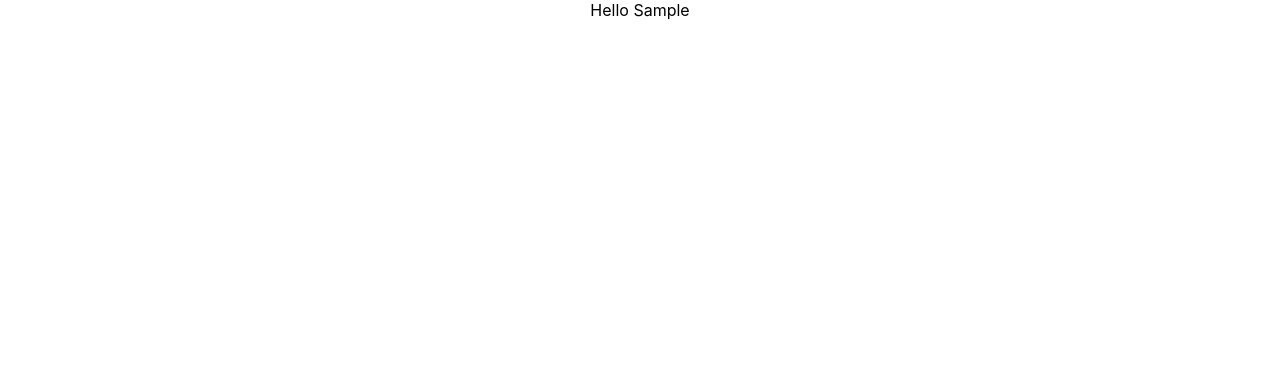
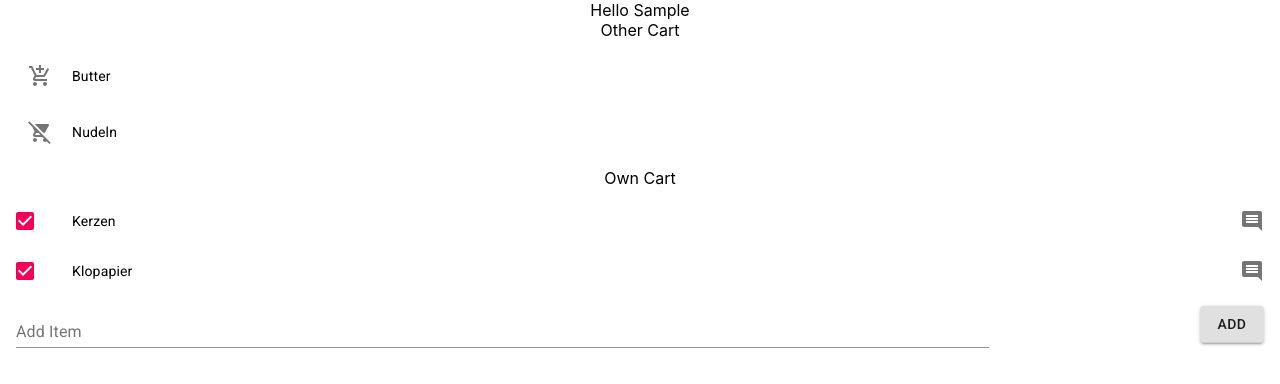
Before and after one commit to B-urb/share_your_cart, a React (Create React App) app in the folder frontend/: page / in a window 1280 px wide. Shown: the top 384 px of the page. Built offline with nearby package versions, Linux system fonts and the light colour scheme.

Commit message:
cart component

```diff
--- a/frontend/package.json
+++ b/frontend/package.json
@@ -4,6 +4,7 @@
   "private": true,
   "dependencies": {
     "@material-ui/core": "^4.9.7",
+    "@material-ui/icons": "^4.9.1",
     "@testing-library/jest-dom": "^4.2.4",
     "@testing-library/react": "^9.5.0",
     "@testing-library/user-event": "^7.2.1",
@@ -11,8 +12,10 @@
     "@types/node": "^12.12.30",
     "@types/react": "^16.9.25",
     "@types/react-dom": "^16.9.5",
+    "@types/react-router-dom": "^5.1.3",
     "react": "^16.13.1",
     "react-dom": "^16.13.1",
+    "react-router-dom": "^5.1.2",
     "react-scripts": "3.4.1",
     "typescript": "^3.7.5"
   },
--- a/frontend/src/App.tsx
+++ b/frontend/src/App.tsx
@@ -1,11 +1,77 @@
 import React from 'react';
 import './App.css';
 import SampleComponent from './components/SampleComponent';
+import CartComponent from './components/CartComponent';
+import OwnCartComponent from './components/OwnCartComponent';
+import {User} from './types';
+
+const loggedInUser: User = {
+  id: 'useridfelix',
+  name: 'Felix',
+  phone: '123456789',
+  homePosition: {
+    lat: 123,
+    lng: 123,
+  },
+  shoppingItems: [
+    {
+      id: "dssdfds",
+      name: "Kerzen",
+      claimedBy: null, // user_id
+      claimedAt: null,
+      deliveredAt: null,
+      receivedAt: null,
+    },
+    {
+      id: "12ddssd4",
+      name: "Klopapier",
+      claimedBy: "useridfelix", // user_id
+      claimedAt: new Date(),
+      deliveredAt: new Date(),
+      receivedAt: null,
+    },
+  ],
+  updatedAt: new Date(),
+  createdAt: new Date(),
+};
+
+const dummyUser: User = {
+  id: 'userid2',
+  name: 'Maurice',
+  phone: '123456789',
+  homePosition: {
+    lat: 122,
+    lng: 122,
+  },
+  shoppingItems: [
+    {
+      id: "asjfdksjfl",
+      name: "Butter",
+      claimedBy: null, // user_id
+      claimedAt: null,
+      deliveredAt: null,
+      receivedAt: null,
+    },
+    {
+      id: "124",
+      name: "Nudeln",
+      claimedBy: "useridfelix", // user_id
+      claimedAt: new Date(),
+      deliveredAt: new Date(),
+      receivedAt: null,
+    },
+  ],
+  updatedAt: new Date(),
+  createdAt: new Date(),
+};
 
 function App() {
+
   return (
     <div className="App">
-      <SampleComponent/>
+      <SampleComponent />
+      <CartComponent currentUser={loggedInUser} cartUser={dummyUser} />
+      <OwnCartComponent currentUser={loggedInUser} />
     </div>
   );
 }
--- /dev/null
+++ b/frontend/src/components/CartComponent.tsx
@@ -0,0 +1,92 @@
+import React from 'react';
+import { makeStyles } from '@material-ui/core/styles';
+import List from '@material-ui/core/List';
+import ListItem from '@material-ui/core/ListItem';
+import ListItemIcon from '@material-ui/core/ListItemIcon';
+import ListItemSecondaryAction from '@material-ui/core/ListItemSecondaryAction';
+import ListItemText from '@material-ui/core/ListItemText';
+import Checkbox from '@material-ui/core/Checkbox';
+import IconButton from '@material-ui/core/IconButton';
+import CommentIcon from '@material-ui/icons/Comment';
+import AddShoppingCartIcon from '@material-ui/icons/AddShoppingCart';
+import RemoveShoppingCartIcon from '@material-ui/icons/RemoveShoppingCart';
+import Snackbar from '@material-ui/core/Snackbar';
+
+import {ShoppingItem, User} from '../types';
+
+const useStyles = makeStyles(theme => ({
+  root: {
+    width: '100%',
+    backgroundColor: theme.palette.background.paper,
+  },
+}));
+
+interface Properties {
+    currentUser: User
+    cartUser: User
+}
+
+export default function CardComponent(props: Properties) {
+  const { currentUser, cartUser } = props;
+  const classes = useStyles();
+
+  const [state, setState] = React.useState({ open: false, message: '' });
+  const { open, message } = state;
+
+  const handleClick = (message: string) => {
+    setState({ open: true, message });
+  };
+
+  const handleClose = () => {
+    setState({ open: false, message: '' });
+  };
+
+  const handleToggle = (value: ShoppingItem) => {
+    if (value.claimedBy == null) {
+        // unclaimed
+        value.claimedBy = currentUser.id;
+        value.claimedAt = new Date(); // current datee
+        // TODO post request to backend
+        handleClick(`Claimed ${value.name}!`);
+        return;
+    }
+
+    // TODO post request to backend
+    value.claimedBy = null;
+    value.claimedAt = null;
+    //value.deliveredAt = null;
+    //value.receivedAt = null;
+    // is claimed
+    handleClick(`Unclaimed ${value.name}!`);
+  }
+
+  return (
+    <>
+    <div>Other Cart</div>
+    <Snackbar
+        anchorOrigin={{ vertical: 'bottom', horizontal: 'center' }}
+        key='snackbar'
+        open={open}
+        onClose={handleClose}
+        message={message}
+        autoHideDuration={1000}
+    />
+    <List className={classes.root}>
+    {cartUser.shoppingItems.map(value => {
+        const labelId = `checkbox-list-label-${value.id}`;
+
+        return (
+        <ListItem key={value.id} role={undefined} dense button onClick={() => handleToggle(value)}>
+            <ListItemIcon>
+            <IconButton edge="end" aria-label="comments">
+                {value.claimedBy ? <RemoveShoppingCartIcon /> : <AddShoppingCartIcon /> }
+                </IconButton>
+            </ListItemIcon>
+            <ListItemText id={labelId} primary={value.name} />
+        </ListItem>
+        );
+    })}
+    </List>
+    </>
+  );
+}
--- /dev/null
+++ b/frontend/src/components/OwnCartComponent.tsx
@@ -0,0 +1,104 @@
+import React from 'react';
+import { makeStyles } from '@material-ui/core/styles';
+import List from '@material-ui/core/List';
+import ListItem from '@material-ui/core/ListItem';
+import ListItemIcon from '@material-ui/core/ListItemIcon';
+import ListItemSecondaryAction from '@material-ui/core/ListItemSecondaryAction';
+import ListItemText from '@material-ui/core/ListItemText';
+import Checkbox from '@material-ui/core/Checkbox';
+import IconButton from '@material-ui/core/IconButton';
+import CommentIcon from '@material-ui/icons/Comment';
+import TextField from '@material-ui/core/TextField';
+import Button from '@material-ui/core/Button';
+import AddShoppingCartIcon from '@material-ui/icons/AddShoppingCart';
+import RemoveShoppingCartIcon from '@material-ui/icons/RemoveShoppingCart';
+import Snackbar from '@material-ui/core/Snackbar';
+
+import {ShoppingItem, User} from '../types';
+
+const useStyles = makeStyles(theme => ({
+  root: {
+    width: '100%',
+    backgroundColor: theme.palette.background.paper,
+  },
+}));
+
+interface Properties {
+    currentUser: User
+}
+
+function formatDate(d: Date) {
+  const days = ['Sun', 'Mon', 'Tue', 'Wed', 'Thu', 'Fri', 'Sat'];
+  const hours = d.getHours();
+  const minutes = d.getMinutes();
+  const dayName = days[d.getDay()];
+  const formatted = `${dayName} ${hours}:${minutes}`;
+
+  return formatted;
+}
+
+export default function CardComponent(props: Properties) {
+  const { currentUser } = props;
+  const classes = useStyles();
+
+  const [{input}, setInput] = React.useState({ input: '' })
+
+  const addItem = () => {
+    // TODO post request ans backend
+    currentUser.shoppingItems.push({
+      id: new Date().toISOString(),
+      name: input,
+      claimedBy: null,
+      claimedAt: null,
+      deliveredAt: null,
+      receivedAt: null,
+    })
+
+    setInput({ input: '' });
+  };
+
+  return (
+    <>
+      <div>Own Cart</div>
+      <List className={classes.root}>
+        {currentUser.shoppingItems.map(value => {
+          const labelId = `checkbox-list-label-${value.id}`;
+
+          return (
+            <ListItem key={value.id} role={undefined} dense button onClick={() => console.log('test')}>
+              <ListItemIcon>
+                <Checkbox
+                  edge="start"
+                  checked={true}
+                  tabIndex={-1}
+                  disableRipple
+                  inputProps={{ 'aria-labelledby': labelId }}
+                />
+              </ListItemIcon>
+              <ListItemText id={labelId} primary={value.name} />
+              <ListItemSecondaryAction>
+                <IconButton edge="end" aria-label="comments">
+                  <CommentIcon />
+                </IconButton>
+              </ListItemSecondaryAction>
+            </ListItem>
+          );
+        })}
+          <ListItem key="add" role={undefined} dense>
+
+            <TextField
+              style={{ width: '80%' }}
+              id="standard-basic"
+              label="Add Item"
+              onChange={e => setInput({input: e.target.value})}
+              value={input}
+            />
+
+            <ListItemSecondaryAction>
+              <Button onClick={() => addItem()} variant="contained">Add</Button>
+            </ListItemSecondaryAction>
+          </ListItem>
+      </List>
+    </>
+  );
+}
```
Also changed, not shown: frontend/src/navigation/index.tsx (added, +45 -0 lines), frontend/src/types.ts (+7 -4 lines), frontend/src/components/SampleComponent.tsx (line endings or trailing spaces), 1 other file (tests, documents, lock files or other folders).
